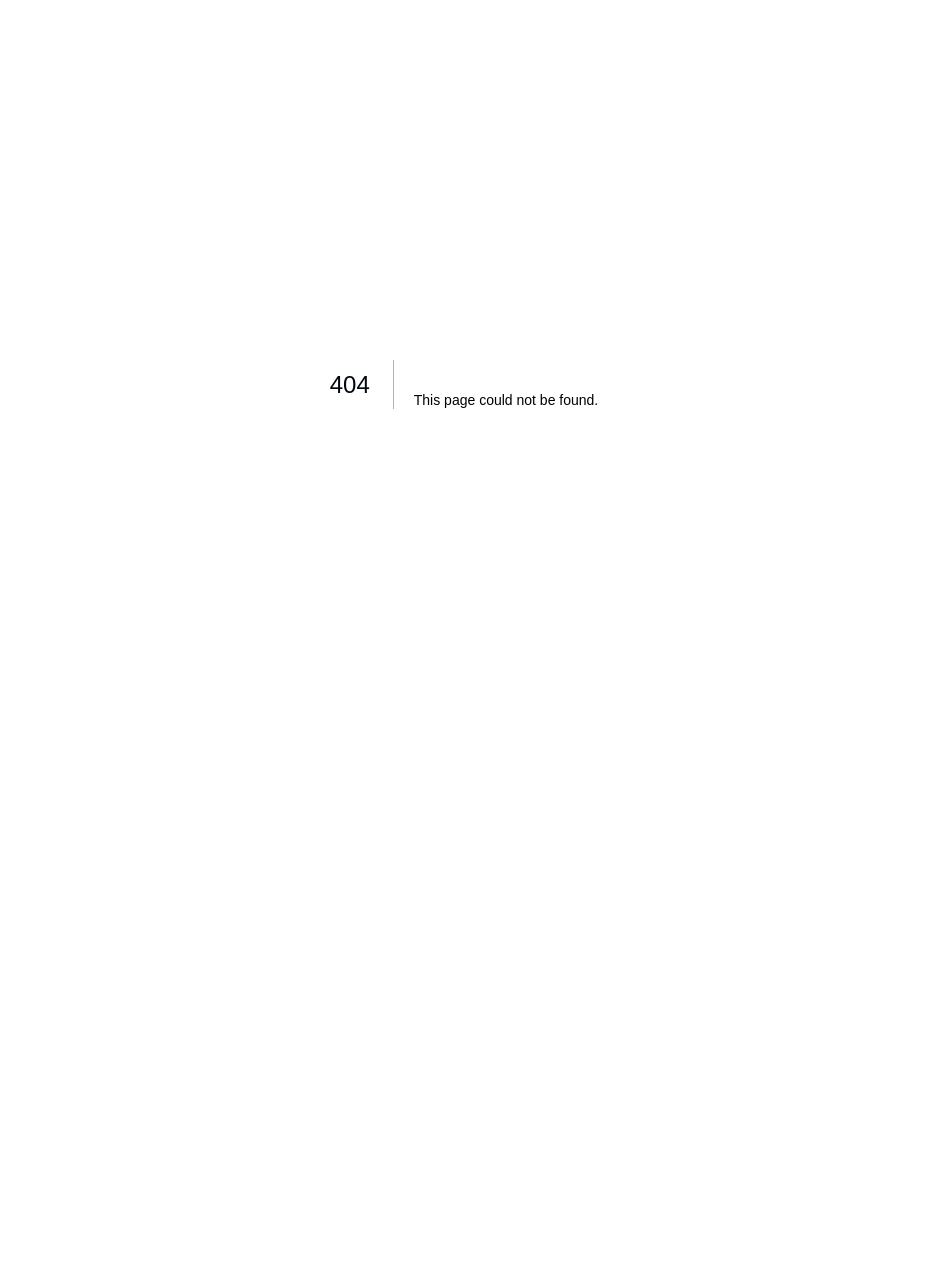
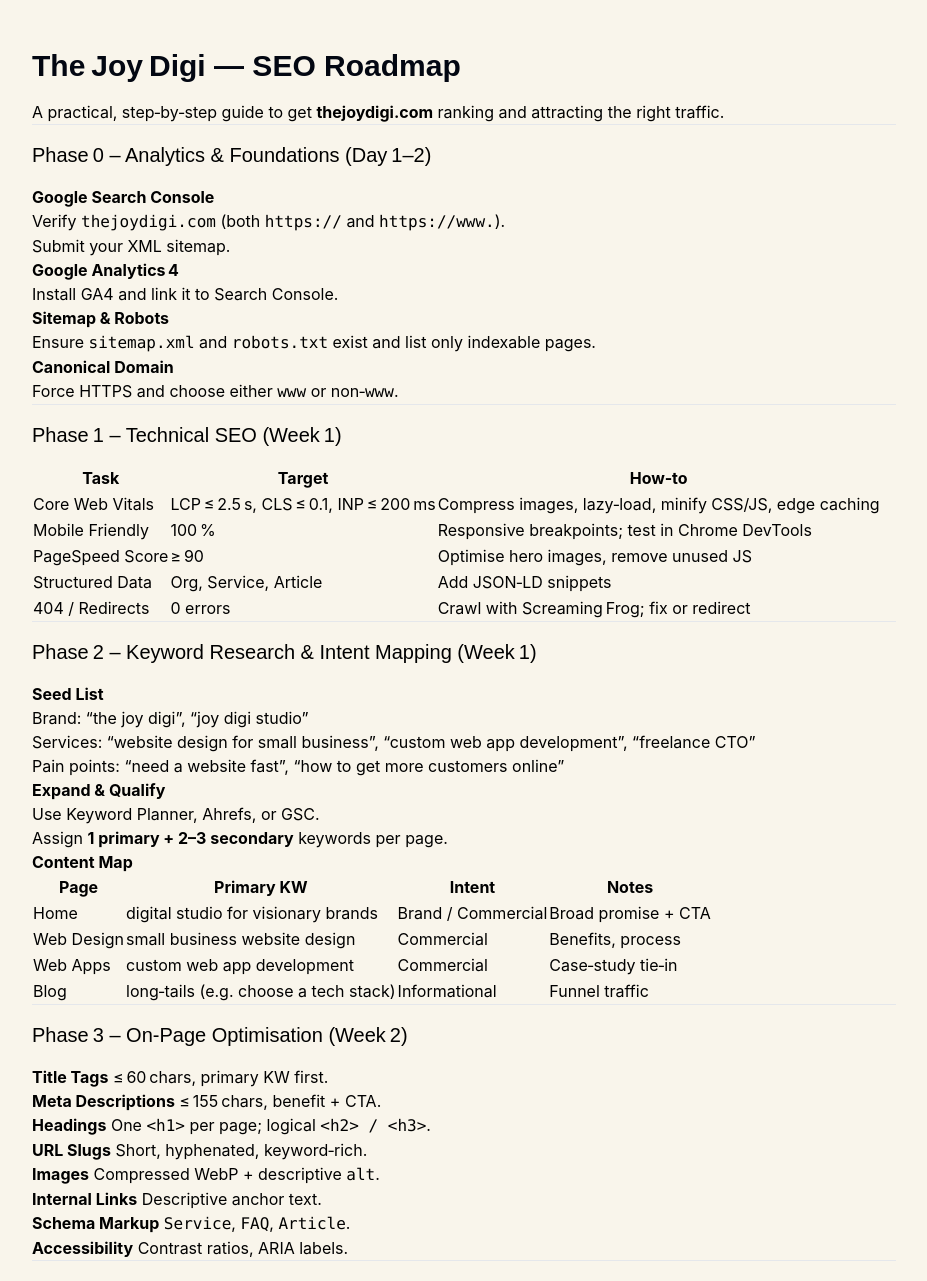
Before and after one commit to longla/thejoydigi, a Next.js app: page /seo-plan in a window 1280 px wide. Before the commit this address had no page. Shown: the top 1281 px of the page, without its empty margins (176-1103 px from the left). Before the commit the page ends 800 px from the top, so only its background shows below. Built offline with nearby package versions, Linux system fonts and the light colour scheme; a web font is replaced by a local one.

Commit message:
feat: add SEO plan page with markdown content

```diff
--- a/package.json
+++ b/package.json
@@ -24,6 +24,7 @@
     "gray-matter": "^4.0.3",
     "inquirer": "^9.2.15",
     "lucide-react": "^0.476.0",
+    "marked": "^15.0.8",
     "next": "^15.1.7",
     "next-mdx-remote": "^5.0.0",
     "next-seo": "^6.6.0",
--- /dev/null
+++ b/src/content/seo-plan.md
@@ -0,0 +1,132 @@
+# The Joy Digi — SEO Roadmap
+
+A practical, step‑by‑step guide to get **thejoydigi.com** ranking and attracting the right traffic.
+
+---
+
+## Phase 0 – Analytics & Foundations (Day 1–2)
+
+1. **Google Search Console**
+   - Verify `thejoydigi.com` (both `https://` and `https://www.`).
+   - Submit your XML sitemap.
+2. **Google Analytics 4**
+   - Install GA4 and link it to Search Console.
+3. **Sitemap & Robots**
+   - Ensure `sitemap.xml` and `robots.txt` exist and list only indexable pages.
+4. **Canonical Domain**
+   - Force HTTPS and choose either `www` or non‑`www`.
+
+---
+
+## Phase 1 – Technical SEO (Week 1)
+
+| Task            | Target                               | How‑to                                                  |
+| --------------- | ------------------------------------ | ------------------------------------------------------- |
+| Core Web Vitals | LCP ≤ 2.5 s, CLS ≤ 0.1, INP ≤ 200 ms | Compress images, lazy‑load, minify CSS/JS, edge caching |
+| Mobile Friendly | 100 %                                | Responsive breakpoints; test in Chrome DevTools         |
+| PageSpeed Score | ≥ 90                                 | Optimise hero images, remove unused JS                  |
+| Structured Data | Org, Service, Article                | Add JSON‑LD snippets                                    |
+| 404 / Redirects | 0 errors                             | Crawl with Screaming Frog; fix or redirect              |
+
+---
+
+## Phase 2 – Keyword Research & Intent Mapping (Week 1)
+
+1. **Seed List**
+
+   - Brand: “the joy digi”, “joy digi studio”
+   - Services: “website design for small business”, “custom web app development”, “freelance CTO”
+   - Pain points: “need a website fast”, “how to get more customers online”
+
+2. **Expand & Qualify**
+
+   - Use Keyword Planner, Ahrefs, or GSC.
+   - Assign **1 primary + 2–3 secondary** keywords per page.
+
+3. **Content Map**
+
+| Page       | Primary KW                            | Intent             | Notes               |
+| ---------- | ------------------------------------- | ------------------ | ------------------- |
+| Home       | digital studio for visionary brands   | Brand / Commercial | Broad promise + CTA |
+| Web Design | small business website design         | Commercial         | Benefits, process   |
+| Web Apps   | custom web app development            | Commercial         | Case‑study tie‑in   |
+| Blog       | long‑tails (e.g. choose a tech stack) | Informational      | Funnel traffic      |
+
+---
+
+## Phase 3 – On‑Page Optimisation (Week 2)
+
+- **Title Tags** ≤ 60 chars, primary KW first.
+- **Meta Descriptions** ≤ 155 chars, benefit + CTA.
+- **Headings** One `<h1>` per page; logical `<h2> / <h3>`.
+- **URL Slugs** Short, hyphenated, keyword‑rich.
+- **Images** Compressed WebP + descriptive `alt`.
+- **Internal Links** Descriptive anchor text.
+- **Schema Markup** `Service`, `FAQ`, `Article`.
+- **Accessibility** Contrast ratios, ARIA labels.
+
+---
+
+## Phase 4 – Content Engine (Month 1 →)
+
+| Cadence    | Asset                                  | Purpose                             |
+| ---------- | -------------------------------------- | ----------------------------------- |
+| 2× / month | Educational blog posts (1 000–1 500 w) | Rank for long‑tails, show expertise |
+| Quarterly  | In‑depth case study                    | Showcase results, earn links        |
+| Evergreen  | Resource hub / glossary                | Build topical authority             |
+
+_Every piece should:_
+
+- Satisfy search intent with depth (E‑E‑A‑T).
+- Include unique visuals or code snippets.
+- End with a CTA to book the free consultation.
+
+---
+
+## Phase 5 – Local & Entity SEO (Month 1)
+
+1. **Google Business Profile** – list a service area.
+2. **Consistent NAP** on LinkedIn, Crunchbase, Clutch, etc.
+3. **Local Landing Page** (e.g. `/web-design-los-angeles`) if targeting a metro.
+
+---
+
+## Phase 6 – Authority Building (Ongoing)
+
+| Tactic                     | Approach                                      |
+| -------------------------- | --------------------------------------------- |
+| Partnerships & Guest Posts | Design / tech blogs, collaborator cross‑links |
+| Digital PR                 | Pitch Energy Mirror launch to tech outlets    |
+| Testimonials & Backlinks   | Ask clients to link to your project pages     |
+| Directories                | ProductHunt, Behance, Clutch, IndieHackers    |
+
+---
+
+## Phase 7 – Tracking & Iteration (Monthly)
+
+1. **Dashboard** – GA4 + Looker Studio (sessions, conversions, KW clicks, CWV).
+2. **Quarterly Audit** – Screaming Frog / Sitebulb.
+3. **Post‑Update Check** – Compare rankings after each Google core update.
+4. **Content Refresh** – Update posts losing traffic after ~12 months.
+
+---
+
+## Phase 8 – Optional Enhancements
+
+- **Voice Search** – FAQ schema + conversational headings.
+- **Video SEO** – Short explainers on YouTube; embed on site.
+- **AI Overviews Readiness** – Clear, structured answers high on page; use “How‑to” and “FAQ” schema.
+
+---
+
+### 7‑Day Quick‑Start Checklist
+
+1. Verify GSC & GA4; submit sitemap.
+2. Run PageSpeed Insights; fix any LCP/INP issues.
+3. Finalise keyword list & map to pages.
+4. Write SEO‑optimised title + meta description for Home & Services pages.
+5. Claim Google Business Profile.
+
+---
+
+_Need help with any of these steps? Let me know which one you’d like to tackle first, and I can dive in!_
--- /dev/null
+++ b/src/pages/seo-plan.tsx
@@ -0,0 +1,37 @@
+import { BlogPostSEO } from "@/components/seo";
+import fs from "fs";
+import matter from "gray-matter";
+import { marked } from "marked";
+import path from "path";
+
+export default function SEOPlan({ content }: { content: string }) {
+  return (
+    <div className="max-w-4xl mx-auto px-4 py-8">
+      <BlogPostSEO
+        title="SEO Roadmap"
+        description="A practical, step-by-step guide to get thejoydigi.com ranking and attracting the right traffic."
+        date={new Date().toISOString()}
+        author="TheJoyDigi Team"
+        slug="seo-plan"
+        hasCoverImage={false}
+      />
+      <div
+        className="prose prose-lg max-w-none"
+        dangerouslySetInnerHTML={{ __html: content }}
+      />
+    </div>
+  );
+}
+
+export async function getStaticProps() {
+  const filePath = path.join(process.cwd(), "src", "content", "seo-plan.md");
+  const fileContent = fs.readFileSync(filePath, "utf8");
+  const { content } = matter(fileContent);
+  const htmlContent = marked(content);
+
+  return {
+    props: {
+      content: htmlContent,
+    },
+  };
+}
```
Also changed, not shown: 1 other file (tests, documents, lock files or other folders).
